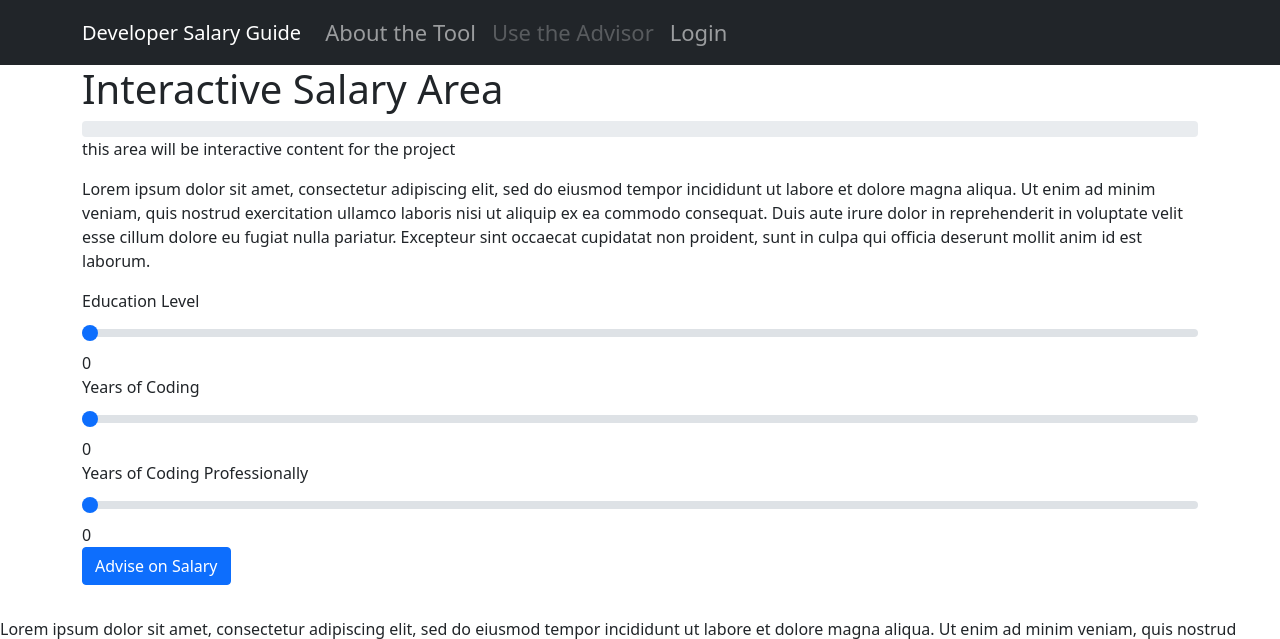
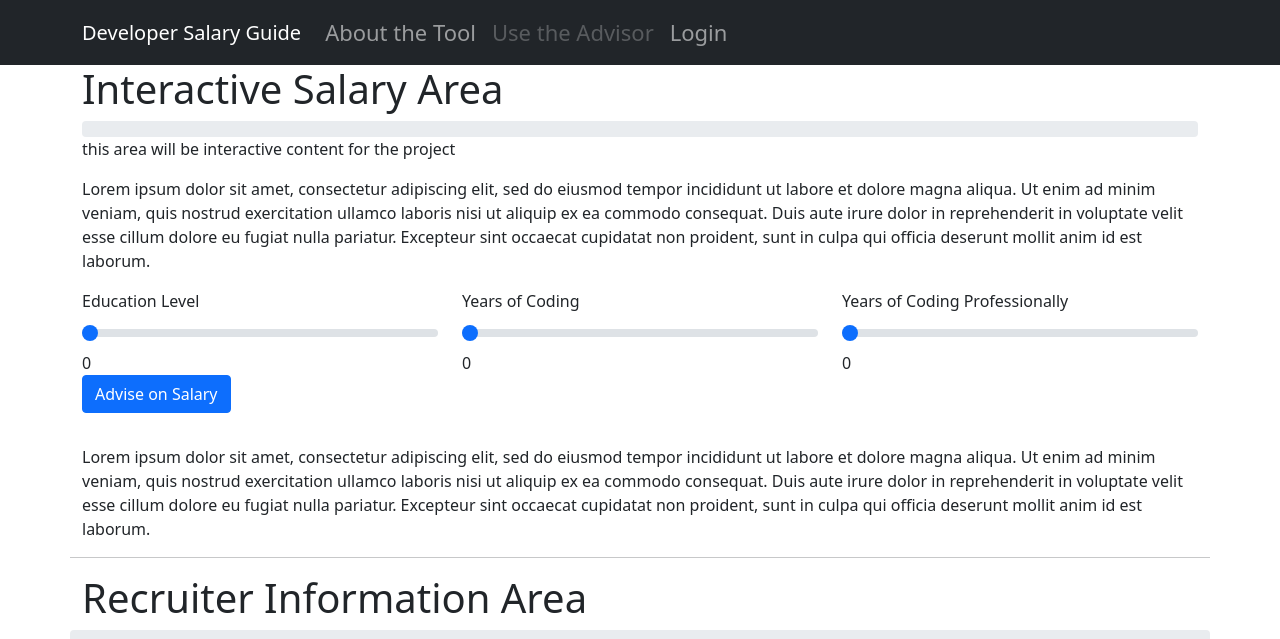
Before and after one commit to triple-crown-consulting/developer-salary-guide, a Flask app: template templates/index.html in a window 1280 px wide. Shown: the top 639 px of the page. Run offline with Flask 2, Linux system fonts and the light colour scheme; the template is opened without the code that fills it, so the values that code supplies are empty; parts of the project's set-up code (start-up, migrations or seed data) failed here and were passed over.

Commit message:
Working on frontend styling

```diff
--- a/templates/index.html
+++ b/templates/index.html
@@ -22,9 +22,8 @@
         occaecat cupidatat non proident, sunt in culpa qui officia deserunt mollit anim id est laborum.</p>
 
     <div class="row center">
-        <form action='/predict' method="POST" class="col s12" id="advisorForm" onsubmit="submitButton.disabled = true; return true;>
-            <div class=" row
-        ">
+        <form action='/predict' method="POST" class="col s12" id="advisorForm" onsubmit="submitButton.disabled = true; return true;">
+            <div class="row">
         <div class="input-field col s4">
             <label for="educationLevel" class="form-label">Education Level</label>
             <input id="educationLevel" name='EducationLevel' type="range" class="form-range validate" min="0"
@@ -59,7 +58,7 @@
         <br/>
         <h4 class="text-center">{{ predictiontext }}</h4>
     </div>
-    </div>
+
 
     <p>Lorem ipsum dolor sit amet, consectetur adipiscing elit, sed do eiusmod tempor incididunt ut labore et dolore
         magna
@@ -105,5 +104,5 @@
         <h5 class="title">{{ current_user.email }}</h5>
         <p><a class="btn btn-primary" href="/logout">Logout</a></p>
     </div>
-
+    </div>
 {% endblock %}
```
